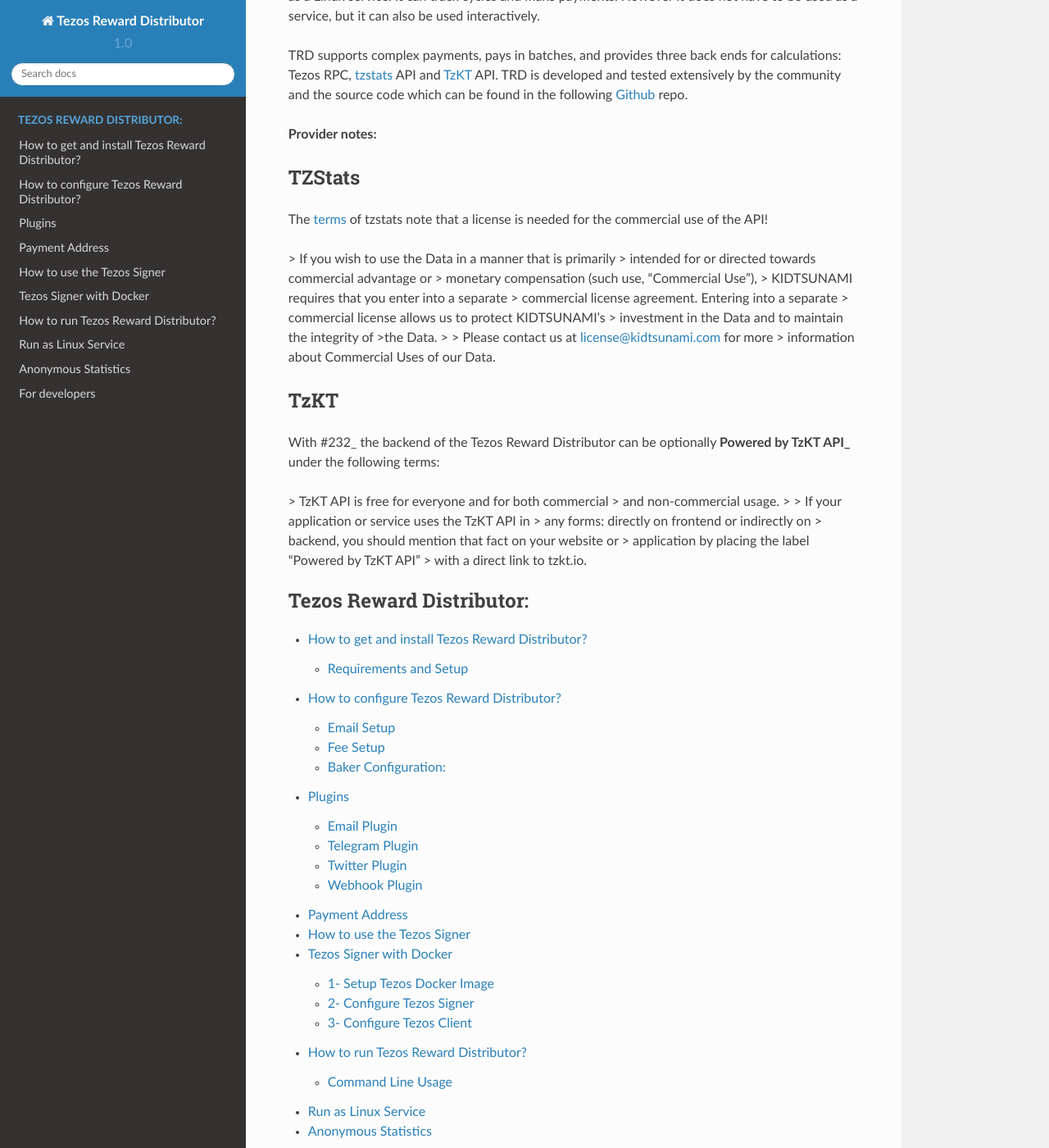
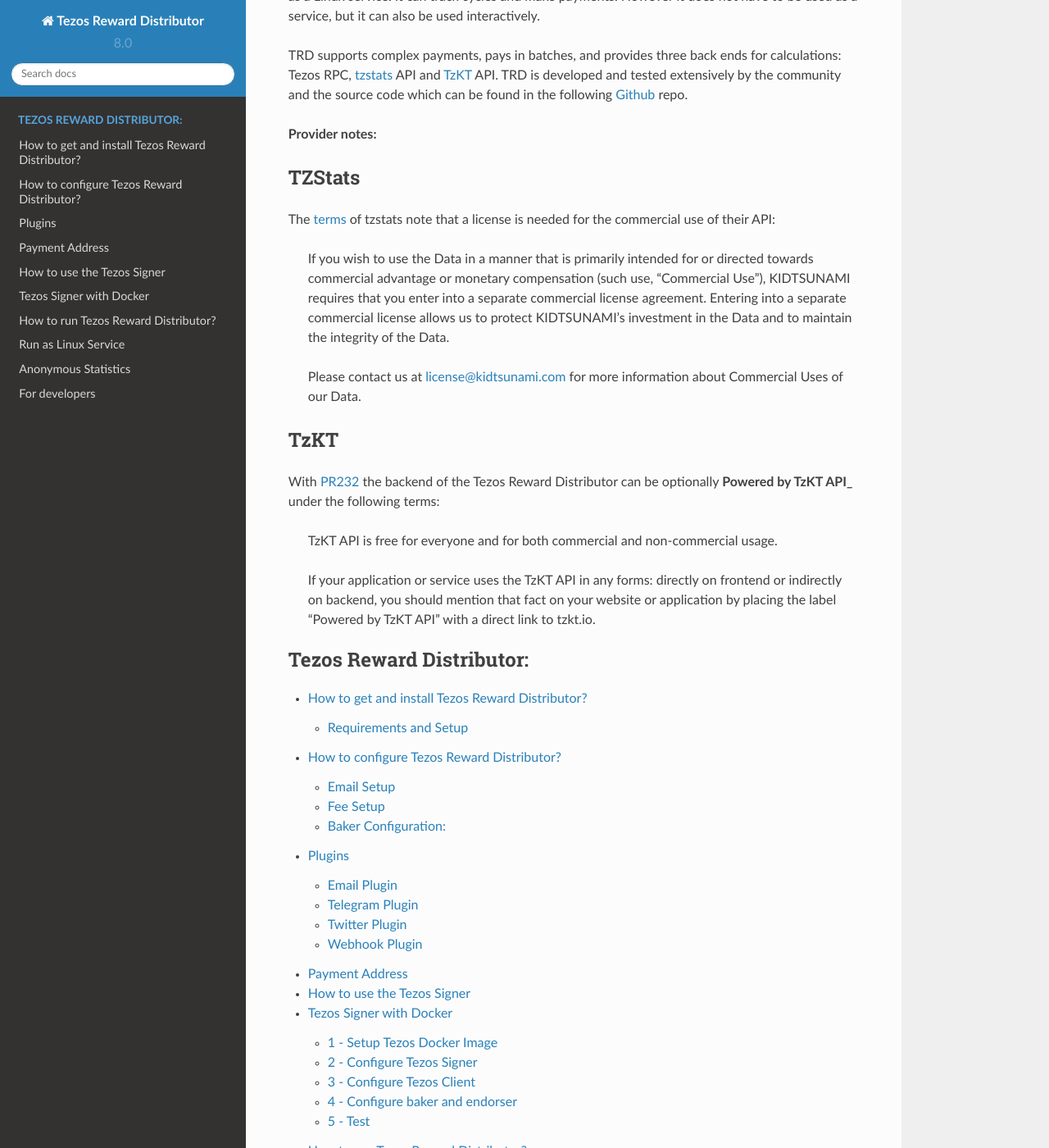
Before and after one commit to tezos-reward-distributor-organization/tezos-reward-distributor, a Sphinx documentation site: the page built from docs/index.rst, in a window 1280 px wide and 1400 px high, scrolled down 496 px. Shown: the whole window at 82% size. Built offline with Sphinx 7.4.7 and the Read the Docs theme 2.0.0, drawn with Linux system fonts in a browser that asks for light colours; some of the changed text lies outside the part shown.

Commit message:
Documentation Updates (#300)
* documentation: added grant remark, version number, small improvements
* Update conf.py
* Contributor: utdrmac, Effort=1h

```diff
--- a/docs/conf.py
+++ b/docs/conf.py
@@ -49,17 +49,17 @@
 
 # General information about the project.
 project = u'Tezos Reward Distributor'
-copyright = u'2019, habanoz'
-author = u'habanoz'
+copyright = u'2019, habanoz, utdrmac, amzid, jdsika'
+author = u'TRD Organization'
 
 # The version info for the project you're documenting, acts as replacement for
 # |version| and |release|, also used in various other places throughout the
 # built documents.
 #
 # The short X.Y version.
-version = u'1.0'
+version = u'8.0'
 # The full version, including alpha/beta/rc tags.
-release = u'6.0'
+release = u'8.0'
 
 # The language for content autogenerated by Sphinx. Refer to documentation
 # for a list of supported languages.
--- a/docs/configuration.rst
+++ b/docs/configuration.rst
@@ -5,7 +5,7 @@
 ------------------------
 
 Various notifications, such as completed cycle payouts, can be delivered to you via email.
-Please see docs/plugins.md for information on configuring this plugin.
+Please see the `plugins docs`_ for information on configuring this plugin.
 
 Fee Setup
 ------------------------
@@ -155,4 +155,6 @@
     plugins:
       enabled:
 
-  Please consult docs/plugins.md for more details on the configuring the various plugins.
+  Please consult the `plugins docs`_ for more details on the configuring the various plugins.
+
+.. _plugins docs : plugins.html
--- a/docs/index.rst
+++ b/docs/index.rst
@@ -34,37 +34,37 @@
 -----------
 
 The terms_ of tzstats note that a license is needed for
-the commercial use of the API!
+the commercial use of their API:
 
-> If you wish to use the Data in a manner that is primarily
-> intended for or directed towards commercial advantage or
-> monetary compensation (such use, “Commercial Use”),
-> KIDTSUNAMI requires that you enter into a separate
-> commercial license agreement. Entering into a separate
-> commercial license allows us to protect KIDTSUNAMI’s
-> investment in the Data and to maintain the integrity of
->the Data.
->
-> Please contact us at license@kidtsunami.com for more
-> information about Commercial Uses of our Data.
+    If you wish to use the Data in a manner that is primarily
+    intended for or directed towards commercial advantage or
+    monetary compensation (such use, “Commercial Use”),
+    KIDTSUNAMI requires that you enter into a separate
+    commercial license agreement. Entering into a separate
+    commercial license allows us to protect KIDTSUNAMI’s
+    investment in the Data and to maintain the integrity of
+    the Data.
+
+    Please contact us at license@kidtsunami.com for more
+    information about Commercial Uses of our Data.
 
 TzKT
 -----------
 
-With #232_ the backend of the Tezos Reward Distributor
+With PR232_ the backend of the Tezos Reward Distributor
 can be optionally **Powered by TzKT API_** under the
 following terms:
 
-> TzKT API is free for everyone and for both commercial
-> and non-commercial usage.
->
-> If your application or service uses the TzKT API in
-> any forms: directly on frontend or indirectly on
-> backend, you should mention that fact on your website or
-> application by placing the label "Powered by TzKT API"
-> with a direct link to tzkt.io.
+    TzKT API is free for everyone and for both commercial
+    and non-commercial usage.
 
-.. _POLICY : https://github.com/tezos-reward-distributor-organization/tezos-reward-distributor/blob/master/docs/statistics.rst
+    If your application or service uses the TzKT API in
+    any forms: directly on frontend or indirectly on
+    backend, you should mention that fact on your website or
+    application by placing the label "Powered by TzKT API"
+    with a direct link to tzkt.io.
+
+.. _POLICY : statistics.html
 
 .. _article : https://medium.com/@huseyinabanox/tezos-reward-distributor-e6588c4d27e7
 
@@ -76,7 +76,7 @@
 
 .. _Github : https://github.com/tezos-reward-distributor-organization/tezos-reward-distributor
 
-.. _#232 : https://github.com/tezos-reward-distributor-organization/tezos-reward-distributor/pull/232
+.. _PR232 : https://github.com/tezos-reward-distributor-organization/tezos-reward-distributor/pull/232
 
 .. _API : https://tzkt.io/
 
@@ -98,10 +98,9 @@
 Funding
 ------------------------
 
-TRD is an open source project and will stay like this. It is not funded
-by any organization. A grant request is rejected by Tezos Foundation.
-However, I will try to continue to enhance the software and support the
-community.
+TRD is an open source, GPL licensed project. It is maintained by various
+community members. A grant by the Tezos Foundation was approved in
+October 2020 to fund development through 2021.
 
 TRD Art Work
 ------------------------
--- a/docs/tezossigner.rst
+++ b/docs/tezossigner.rst
@@ -8,6 +8,7 @@
 particular signer to sign the operations.
 
 1. Configure Signer
+
   Replace "`<myaddressalias>`" with your alias.
   Replace "edesk1XXXXXXXXXXXXXXXXXXXXXXXXXXXXXXXXXXXXXX"
   with your encryped private key. IP address and port
@@ -19,6 +20,7 @@
       ./tezos-signer launch socket signer -a 127.0.0.1 -p 22000 -W
 
 2. Configure Client
+
   Replace "`<myaddressalias>`" with your alias.
   Replace "`<PKH>`" with your public key hash.
   Use the same host port combination from the previous step.
```
Also changed, not shown: other parts of docs/index.rst (+1 -1 lines), docs/plugins.md (+1 -1 lines), docs/tezossignerdocker.rst (+10 -7 lines).
